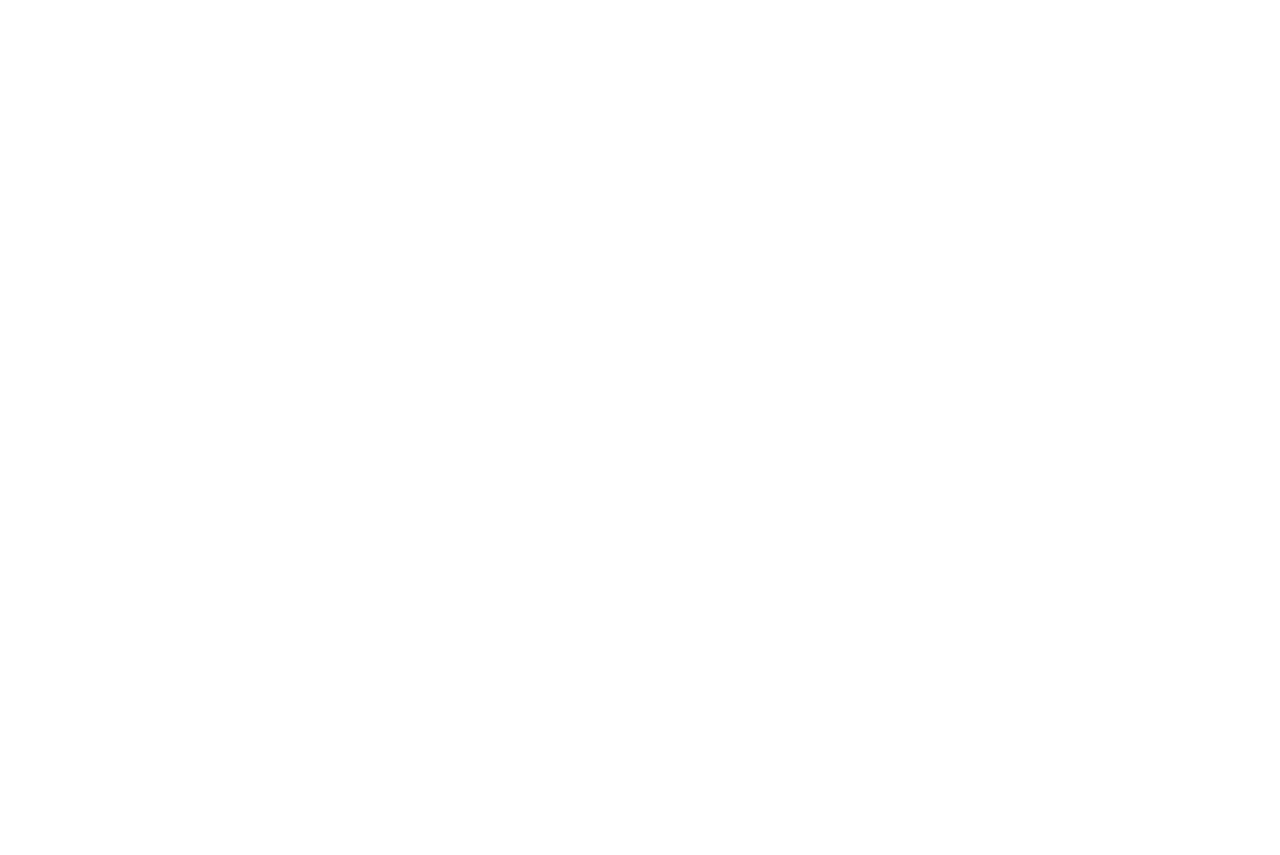
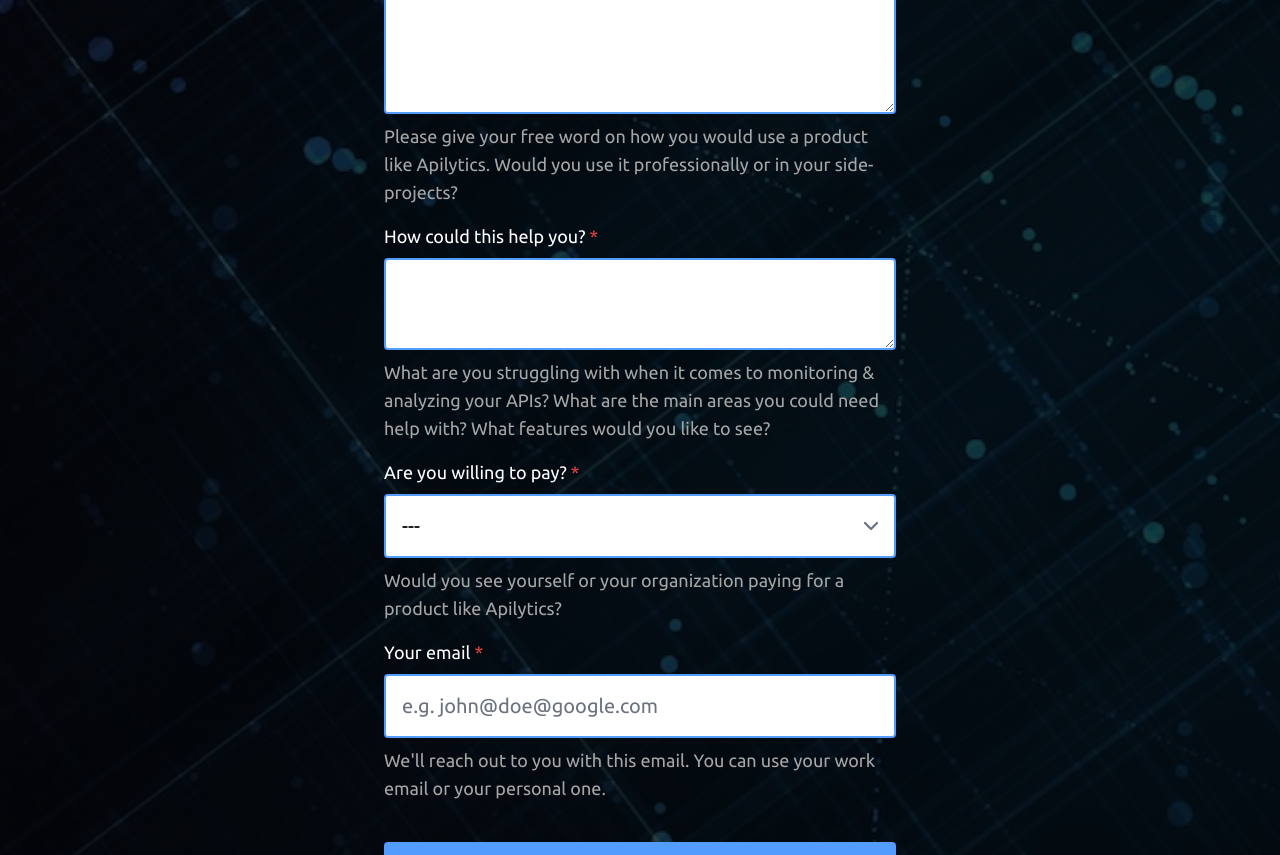
Before and after one commit to apilytics/apilytics, a Next.js app: page /signup in a window 1280 px wide. Before the commit this address had no page. Shown: the part 442-1297 px from the top of the page. Before the commit the page ends 800 px from the top, so only its background shows below. Built offline with nearby package versions, Linux system fonts and the light colour scheme.

Commit message:
Add a signup page with the signup form
This form contains the email input as well
as the other question fields to allow the user
to sign up for the waitlist.

The CTA buttons from the landing page will
redirect to the new signup page.

```diff
--- /dev/null
+++ b/src/components/Input.tsx
@@ -0,0 +1,20 @@
+import React from 'react';
+
+interface Props extends React.InputHTMLAttributes<HTMLInputElement> {
+  label: string;
+  helperText?: string;
+}
+
+export const Input: React.FC<Props> = ({ label, helperText, className, ...props }) => (
+  <div className="py-2">
+    <label className="block text-white text-lg" htmlFor={props.name}>
+      {label} {props.required && <span className="text-red-500">*</span>}
+    </label>
+    <input
+      id={props.name}
+      className={`block outline-primary rounded text-xl p-4 w-full my-2 ${className}`}
+      {...props}
+    />
+    {helperText && <p className="text-secondary text-lg">{helperText}</p>}
+  </div>
+);
--- /dev/null
+++ b/src/components/Select.tsx
@@ -0,0 +1,20 @@
+import React from 'react';
+
+interface Props extends React.SelectHTMLAttributes<HTMLSelectElement> {
+  label: string;
+  helperText?: string;
+}
+
+export const Select: React.FC<Props> = ({ label, helperText, className, ...props }) => (
+  <div className="py-2">
+    <label className="block text-white text-lg" htmlFor={props.name}>
+      {label} {props.required && <span className="text-red-500">*</span>}
+    </label>
+    <select
+      id={props.name}
+      className={`block outline-primary rounded text-xl p-4 w-full my-2 ${className}`}
+      {...props}
+    />
+    {helperText && <p className="text-secondary text-lg">{helperText}</p>}
+  </div>
+);
--- /dev/null
+++ b/src/components/Textarea.tsx
@@ -0,0 +1,20 @@
+import React from 'react';
+
+export interface Props extends React.TextareaHTMLAttributes<HTMLTextAreaElement> {
+  label: string;
+  helperText?: string;
+}
+
+export const Textarea: React.FC<Props> = ({ label, helperText, className, ...props }) => (
+  <div className="py-2">
+    <label className="block text-white text-lg" htmlFor={props.name}>
+      {label} {props.required && <span className="text-red-500">*</span>}
+    </label>
+    <textarea
+      id={props.name}
+      className={`block outline-primary rounded text-xl p-4 w-full my-2 ${className}`}
+      {...props}
+    />
+    {helperText && <p className="text-secondary text-lg">{helperText}</p>}
+  </div>
+);
--- a/src/components/index.ts
+++ b/src/components/index.ts
@@ -1 +1,4 @@
+export * from './Input';
 export * from './Layout';
+export * from './Select';
+export * from './Textarea';
--- /dev/null
+++ b/src/pages/signup.tsx
@@ -0,0 +1,128 @@
+import React, { useState } from 'react';
+import type { NextPage } from 'next';
+import type { FormEvent } from 'react';
+
+import { Input, Layout, Select, Textarea } from 'components';
+
+const initialFormValues = {
+  role: '',
+  useCases: '',
+  howThisCouldHelp: '',
+  willingToPay: '',
+  email: '',
+};
+
+const SignUp: NextPage = () => {
+  const [formValues, setFormValues] = useState(initialFormValues);
+  const [error, setError] = useState('');
+  const [_loading, setLoading] = useState(false); // TODO: Add a loading indicator to represent the loading state.
+  const [submitted, setSubmitted] = useState(false);
+
+  const handleSubmit = async (e: FormEvent): Promise<void> => {
+    e.preventDefault();
+    setLoading(true);
+    setSubmitted(false);
+    setError('');
+    const unexpectedError = 'Unexpected error.';
+    const payload = { ...formValues, willingToPay: Boolean(formValues.willingToPay) };
+
+    try {
+      const res = await fetch('/api/signup', {
+        method: 'POST',
+        body: JSON.stringify(payload),
+        headers: {
+          'Content-Type': 'application/json',
+        },
+      });
+
+      const { message } = await res.json();
+
+      if (res.status === 201) {
+        setFormValues(initialFormValues);
+        setError('');
+        setSubmitted(true);
+      } else {
+        setError(message || unexpectedError);
+      }
+    } catch {
+      setError(unexpectedError);
+    } finally {
+      setLoading(false);
+    }
+  };
+
+  const handleChange = ({
+    target,
+  }: React.ChangeEvent<HTMLInputElement | HTMLTextAreaElement | HTMLSelectElement>): void =>
+    setFormValues({ ...formValues, [target.name]: target.value });
+
+  return (
+    <Layout noIndex>
+      <div className="container max-w-lg">
+        <h2 className="text-2xl text-secondary mt-16">Sign up for the beta</h2>
+        <form onSubmit={handleSubmit} className="mt-4 text-left">
+          <Input
+            name="role"
+            value={formValues.role}
+            onChange={handleChange}
+            label="Your role"
+            placeholder="e.g. Software Engineer @ Google"
+            helperText="Where do you work and what do you do?"
+            required
+            autoFocus
+          />
+          <Textarea
+            name="useCases"
+            value={formValues.useCases}
+            onChange={handleChange}
+            label="How would you use this?"
+            helperText="Please give your free word on how you would use a product like Apilytics. Would you use it professionally or in your side-projects?"
+            rows={4}
+            required
+          />
+          <Textarea
+            name="howThisCouldHelp"
+            value={formValues.howThisCouldHelp}
+            onChange={handleChange}
+            label="How could this help you?"
+            helperText="What are you struggling with when it comes to monitoring & analyzing your APIs? What are the main areas you could need help with? What features would you like to see?"
+            required
+          />
+          <Select
+            name="willingToPay"
+            value={formValues.willingToPay}
+            onChange={handleChange}
+            label="Are you willing to pay?"
+            helperText="Would you see yourself or your organization paying for a product like Apilytics?"
+            required
+          >
+            <option value="">---</option>
+            <option value="true">Yes</option>
+            <option value="false">No</option>
+          </Select>
+          <Input
+            type="email"
+            name="email"
+            value={formValues.email}
+            onChange={handleChange}
+            label="Your email"
+            placeholder="e.g. john@doe@google.com"
+            helperText="We'll reach out to you with this email. You can use your work email or your personal one."
+            required
+          />
+          {error && <p className="text-red-500">{error}</p>}
+          <button type="submit" className="mt-8 bg-primary rounded p-4 text-xl text-white w-full">
+            Sign up
+          </button>
+          {submitted && (
+            <p className="text-white mt-8">
+              Thank you for signing up! We&apos;ll be in touch when you can start using Apilytics!
+            </p>
+          )}
+        </form>
+      </div>
+    </Layout>
+  );
+};
+
+export default SignUp;
--- a/src/styles/index.css
+++ b/src/styles/index.css
@@ -10,7 +10,6 @@
 @layer base {
   * {
     @apply break-words;
-    @apply text-white;
   }
 
   .bg-primary {
```
Also changed, not shown: src/pages/index.tsx (+19 -79 lines).
